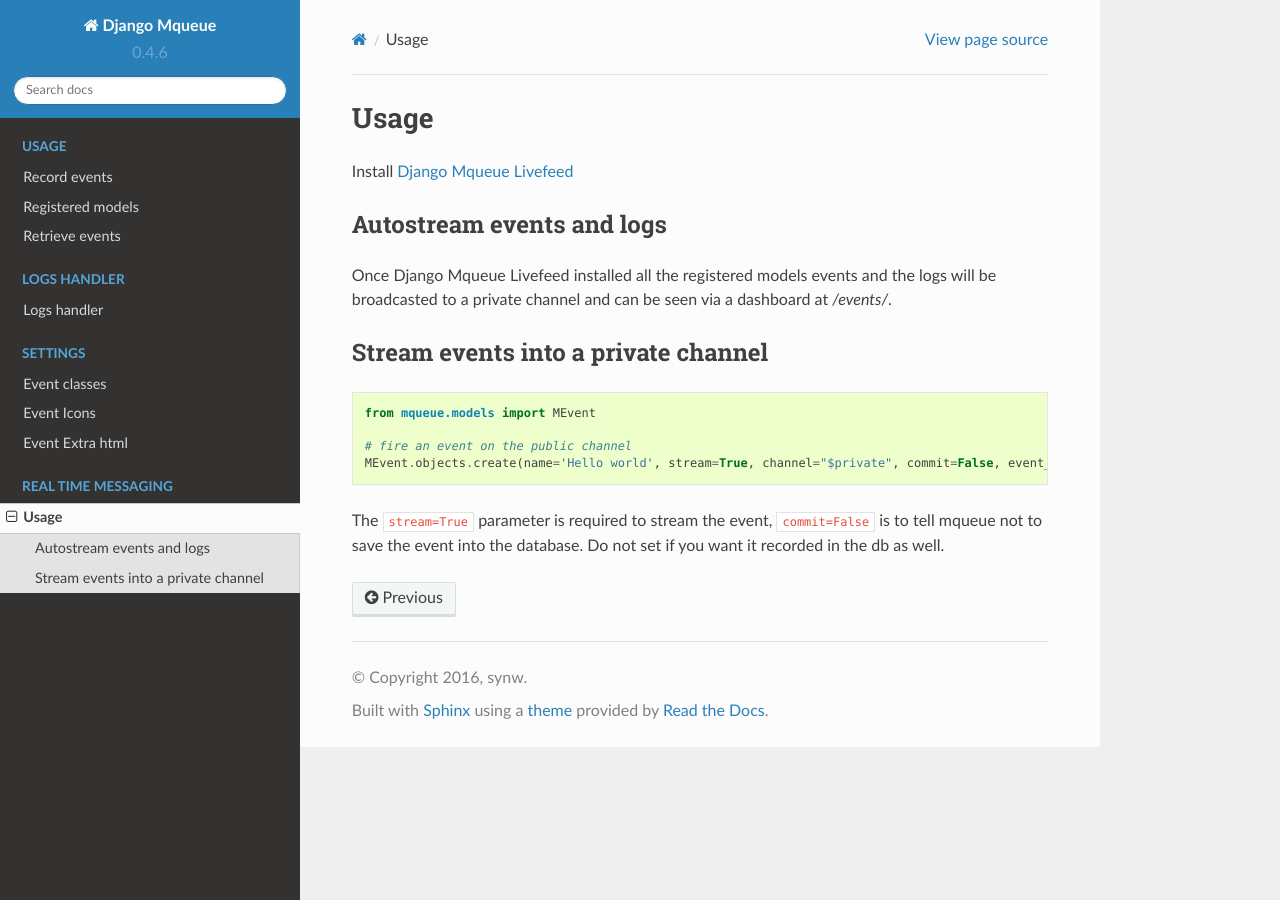
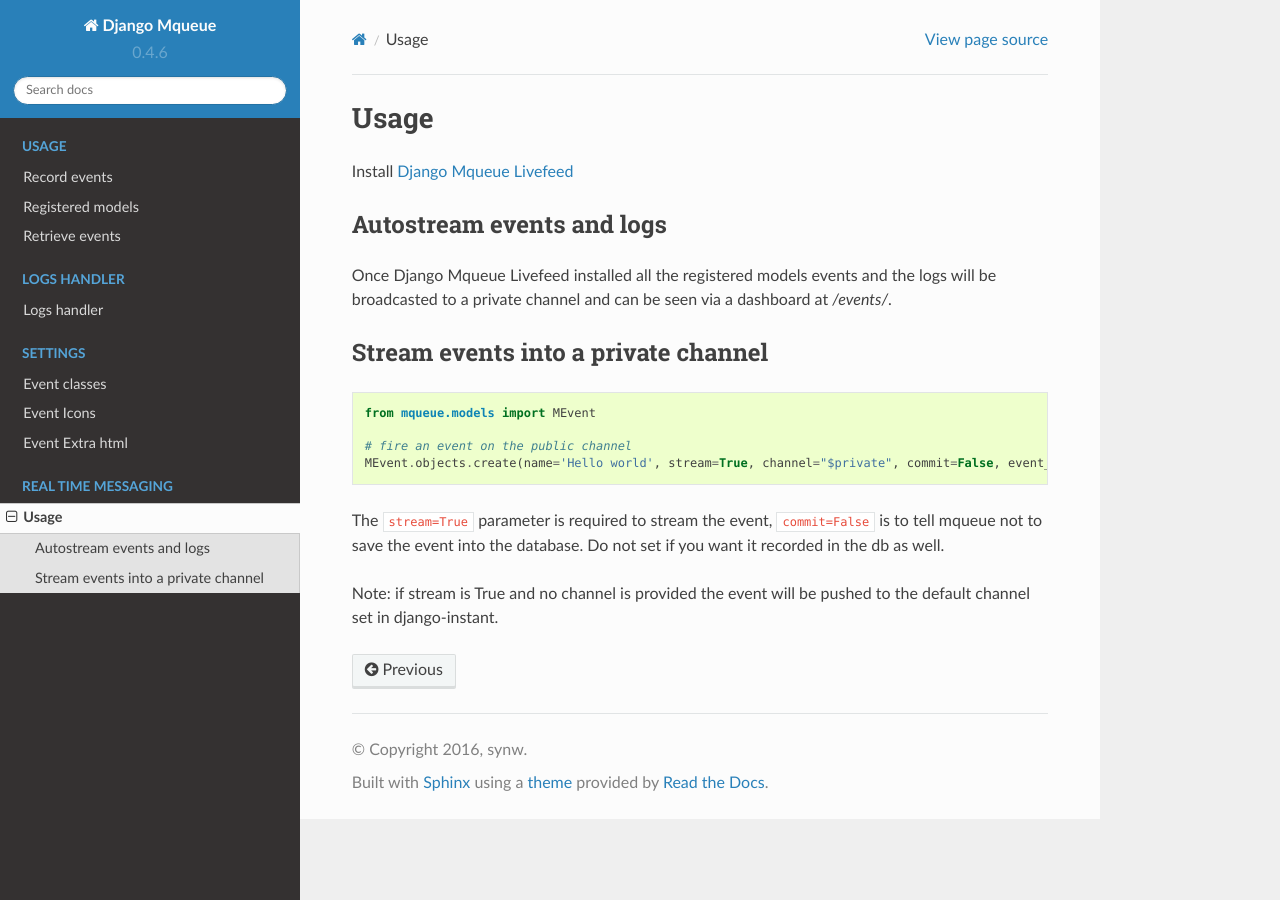
Before and after one commit to synw/django-mqueue, a Sphinx documentation site: the page built from docs/realtime/index.rst, in a window 1280 px wide. Built offline with Sphinx 7.4.7 and the Read the Docs theme 2.0.0, drawn with Linux system fonts in a browser that asks for light colours.

Commit message:
Doc correction

```diff
--- a/docs/realtime/index.rst
+++ b/docs/realtime/index.rst
@@ -25,3 +25,6 @@
 The ``stream=True`` parameter is required to stream the event, ``commit=False`` is
 to tell mqueue not to save the event into the database. Do not set if you want
 it recorded in the db as well.
+
+Note: if stream is True and no channel is provided the event will be pushed to the default channel set
+in django-instant.
```
